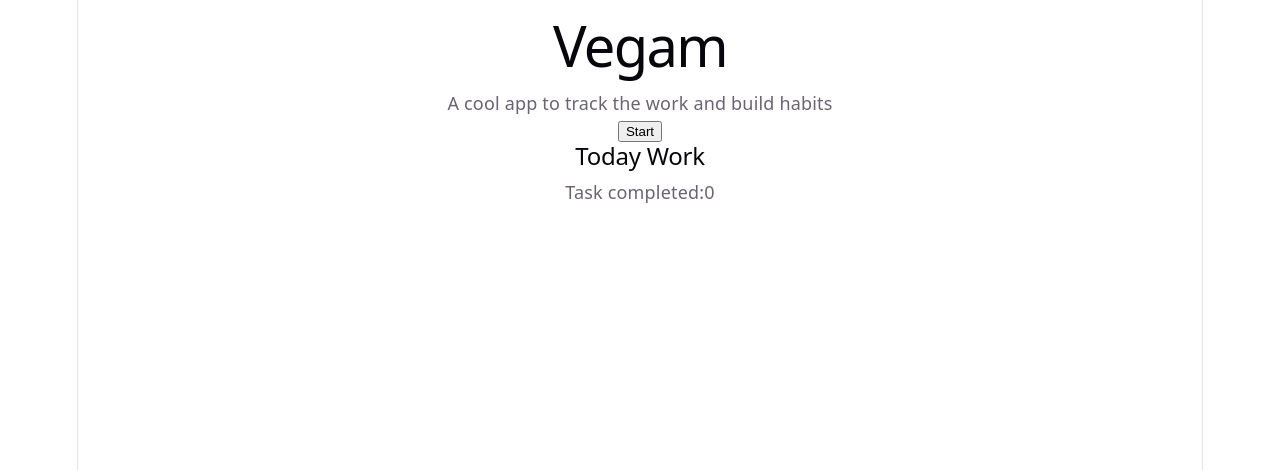
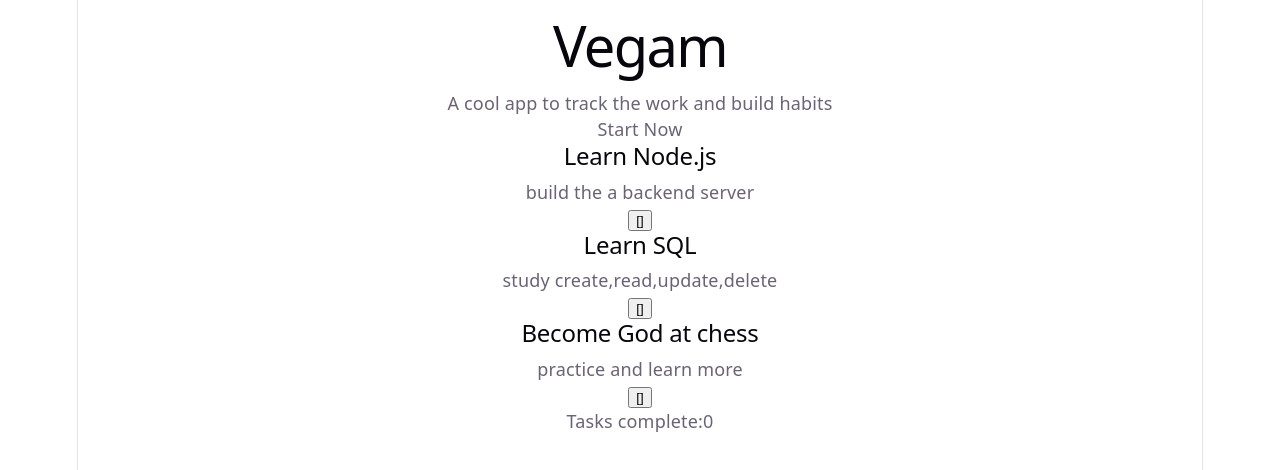
Before and after one commit to Sooraj44882/vegam, a React (Vite) app: page / in a window 1280 px wide. Shown: the top 470 px of the page. Built offline with nearby package versions, Linux system fonts and the light colour scheme.

Commit message:
added the task component

```diff
--- a/src/App.jsx
+++ b/src/App.jsx
@@ -1,12 +1,32 @@
+import Task from "./Task";
+import { useState } from "react";
+
 function App(){
+    const [count, setCount]=useState(0);
+
   return (
     <div>
       <h1>Vegam</h1>
       <p>A cool app to track the work and build habits</p>
-      <button>Start</button>
+      <p>Start Now</p>
 
-      <h2>Today Work</h2>
-      <p>Task completed:0</p>
+      <Task
+        title="Learn Node.js"
+        description="build the a backend server"
+      />
+      <button onClick={()=>{setCount(count+1)}}>[]</button>
+      <Task
+        title="Learn SQL"
+        description="study create,read,update,delete"
+      />
+      <button onClick={()=>{setCount(count+1)}}>[]</button>
+      <Task
+        title="Become God at chess"
+        description="practice and learn more"
+      />
+      <button onClick={()=>{setCount(count+1)}}>[]</button>
+
+    <p>Tasks complete:{count}</p>
     </div>
   );
 }
--- /dev/null
+++ b/src/Task.jsx
@@ -0,0 +1,10 @@
+function Task(input){
+    return (
+        <div>
+            <h2>{input.title}</h2>
+            <p>{input.description}</p>
+        </div>
+    );
+}
+
+export default Task;
```
